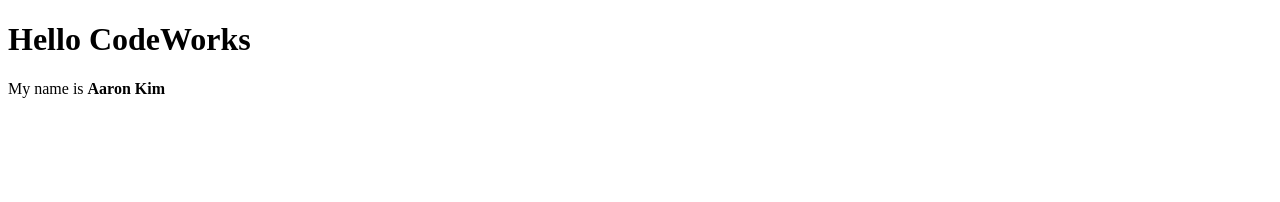
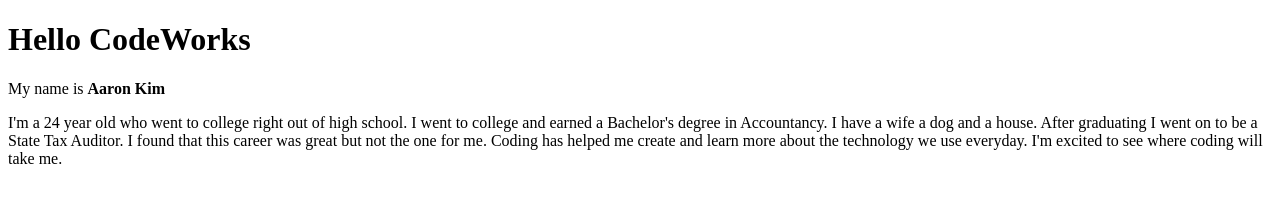
Before and after one commit to aaronkkim/day-1, a plain HTML site: page index.html in a window 1280 px wide. Drawn offline with Linux system fonts and the light colour scheme.

Commit message:
ad personal bio

```diff
--- a/index.html
+++ b/index.html
@@ -8,6 +8,6 @@
   <h1>Hello CodeWorks</h1>
 
   <p>My name is <strong>Aaron Kim</strong></p>
-
+  <p>I'm a 24 year old who went to college right out of high school. I went to college and earned a Bachelor's degree in Accountancy. I have a wife a dog and a house. After graduating I went on to be a State Tax Auditor. I found that this career was great but not the one for me. Coding has helped me create and learn more about the technology we use everyday. I'm excited to see where coding will take me.</p>
 </body>
 </html>
```
